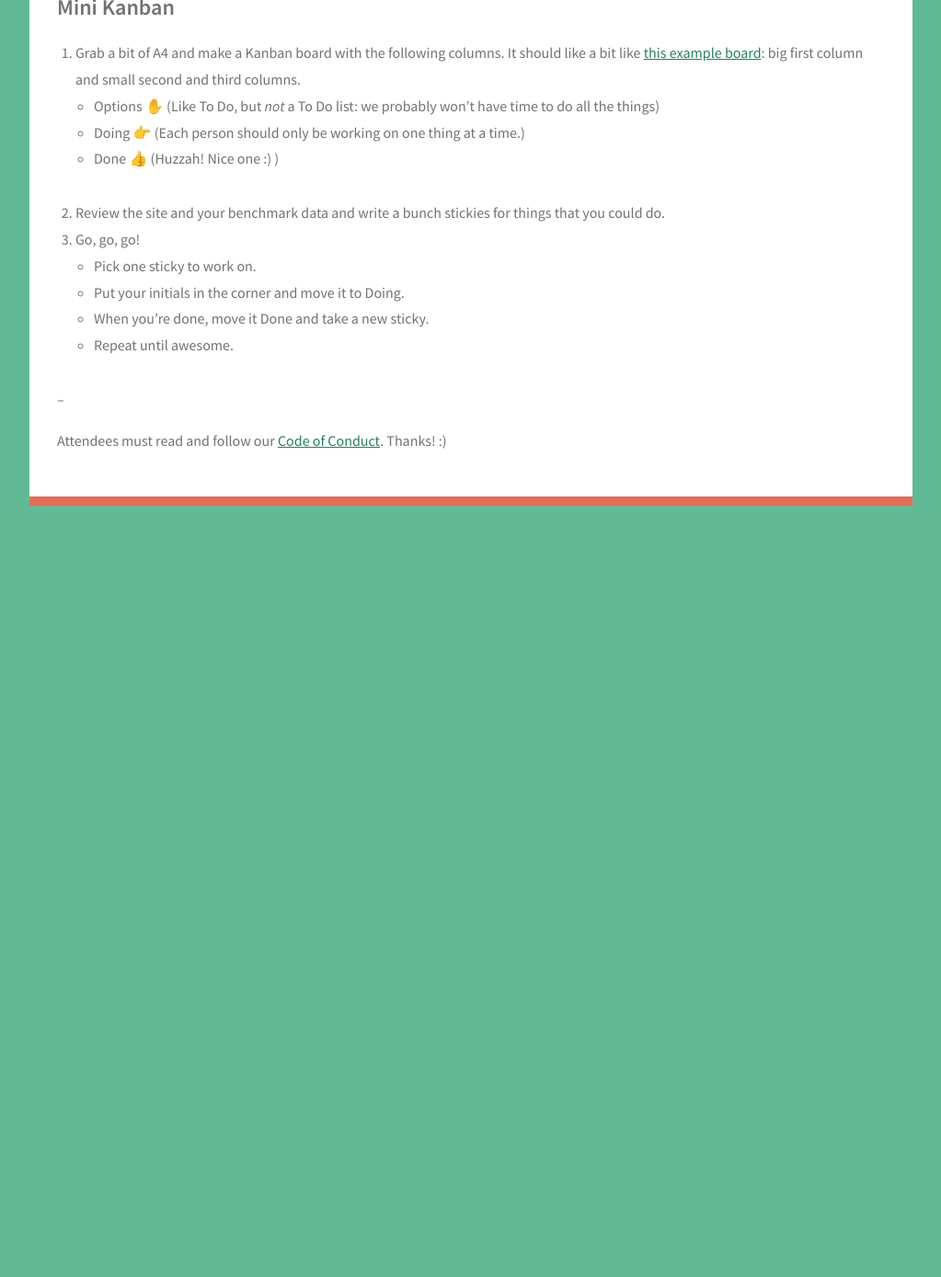
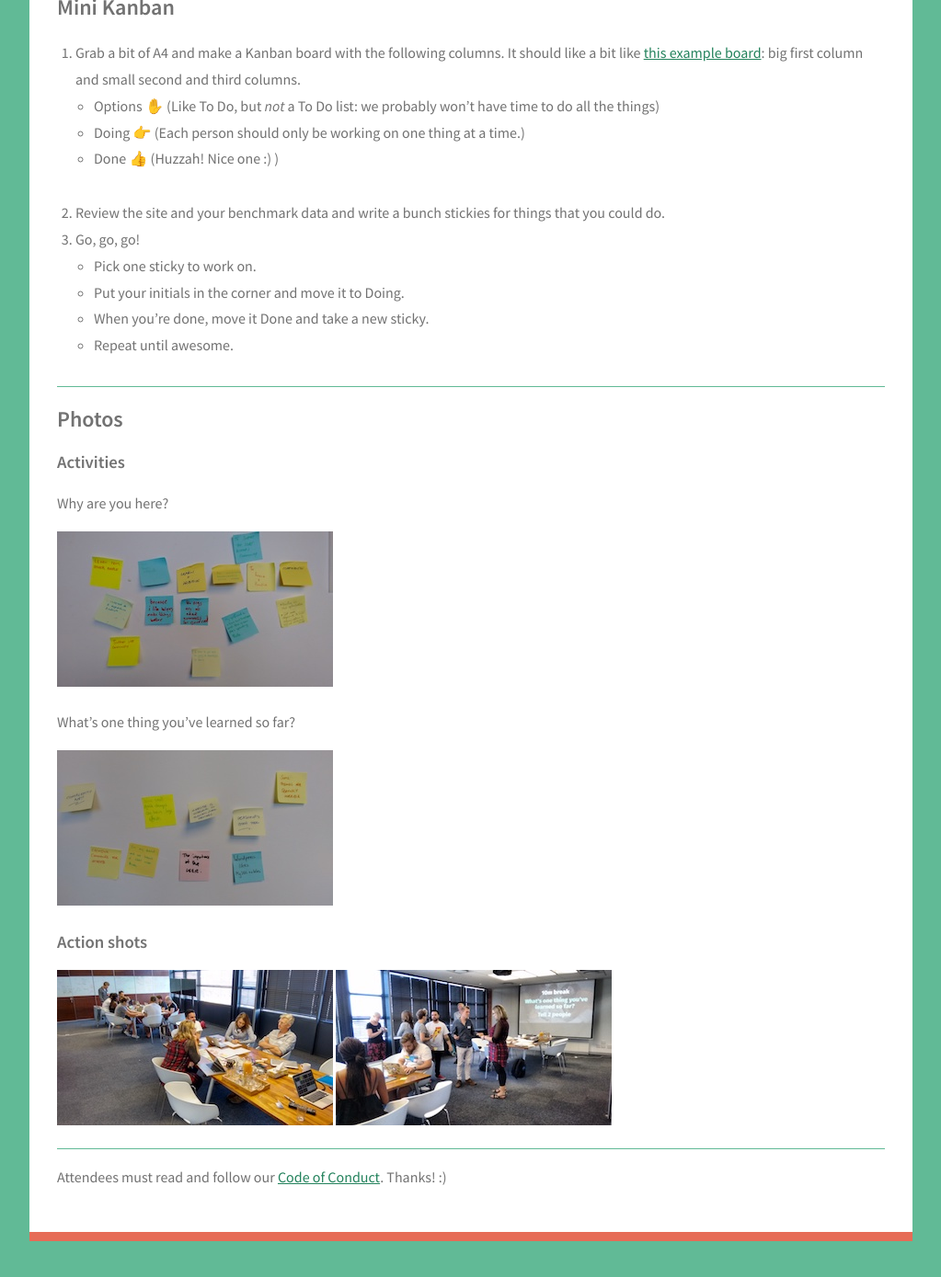
Before and after one commit to CTFEDs/LGBT-Workshop, a Jekyll site: the page built from index.md, in a window 1280 px wide and 1400 px high, scrolled down 1536 px. Shown: the top 1389 px of the window at 92% size, without its empty margins (128-1151 px from the left). Built offline with Jekyll 4.4.1, drawn with Linux system fonts in a browser that asks for light colours; before the commit the page ends 2166 px from its top, so only the background shows below that.

Commit message:
Add photos

```diff
--- a/index.md
+++ b/index.md
@@ -62,6 +62,24 @@ Run the site through:
     - Repeat until awesome.
 
 
---
+---
+
+## Photos
+
+### Activities
+
+Why are you here?
+
+[![](img/thumbs/why-are-you-here.jpg)](img/why-are-you-here.jpg)
+
+What's one thing you've learned so far?
+
+[![](img/thumbs/one-thing-youve-learned-so-far.jpg)](img/one-thing-youve-learned-so-far.jpg)
+
+### Action shots
+
+[![](img/thumbs/workshop1.jpg)](img/workshop1.jpg) [![](img/thumbs/workshop2.jpg)](img/workshop2.jpg)
+
+---
 
 Attendees must read and follow our [Code of Conduct](http://ctfeds.org/code-of-conduct/). Thanks! :)
```
Also changed, not shown: img/one-thing-youve-learned-so-far.jpg (added), img/thumbs/one-thing-youve-learned-so-far.jpg (added), img/thumbs/why-are-you-here.jpg (added), img/thumbs/workshop1.jpg (added), img/thumbs/workshop2.jpg (added), img/why-are-you-here.jpg (added), 2 other files.
